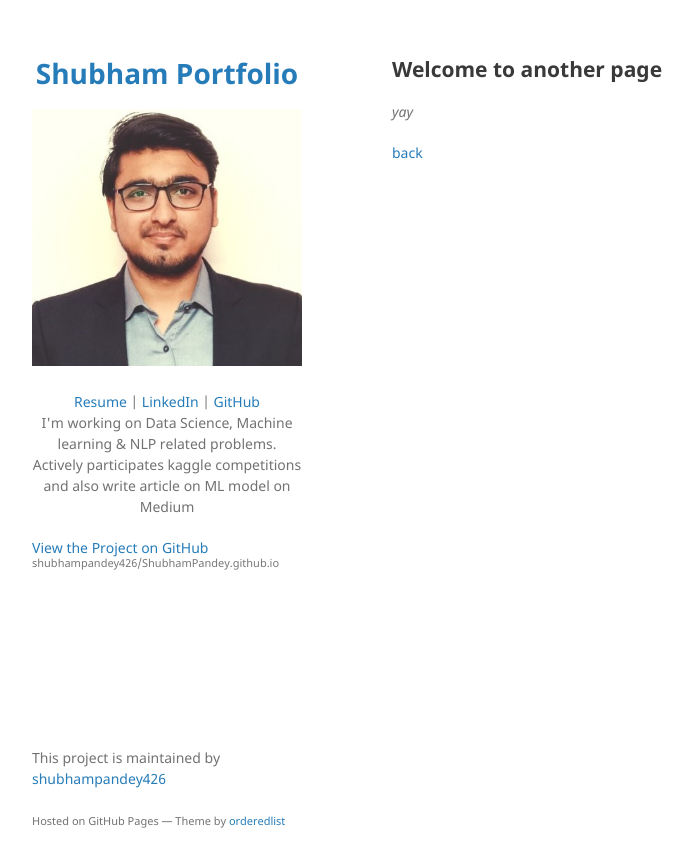
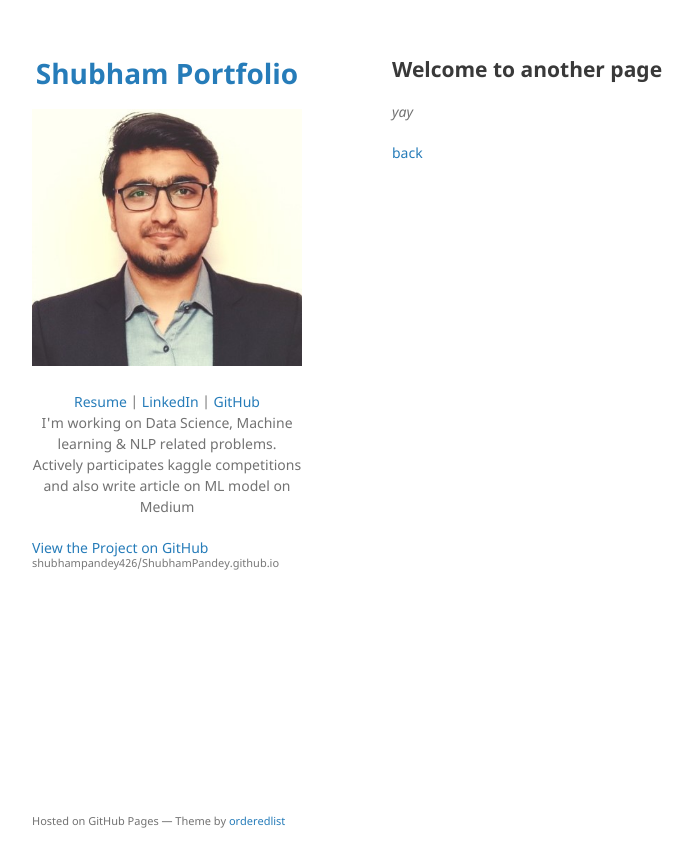
Before and after one commit to shubhampandey426/ShubhamPandey.github.io, a Jekyll site: the page built from another-page.md, in a window 1280 px wide. Shown: the top 867 px of the page, without its empty margins (178-871 px from the left). Built offline with Jekyll 4.4.1, drawn with Linux system fonts in a browser that asks for light colours; our own code applies the rules of GitHub Pages for plain Markdown files.

Commit message:
Update default.html

```diff
--- a/_layouts/default.html
+++ b/_layouts/default.html
@@ -46,7 +46,6 @@
       </section>
       <footer>
         {% if site.github.is_project_page %}
-        <p>This project is maintained by <a href="{{ site.github.owner_url }}">{{ site.github.owner_name }}</a></p>
         {% endif %}
         <p><small>Hosted on GitHub Pages &mdash; Theme by <a href="https://github.com/orderedlist">orderedlist</a></small></p>
       </footer>
```
